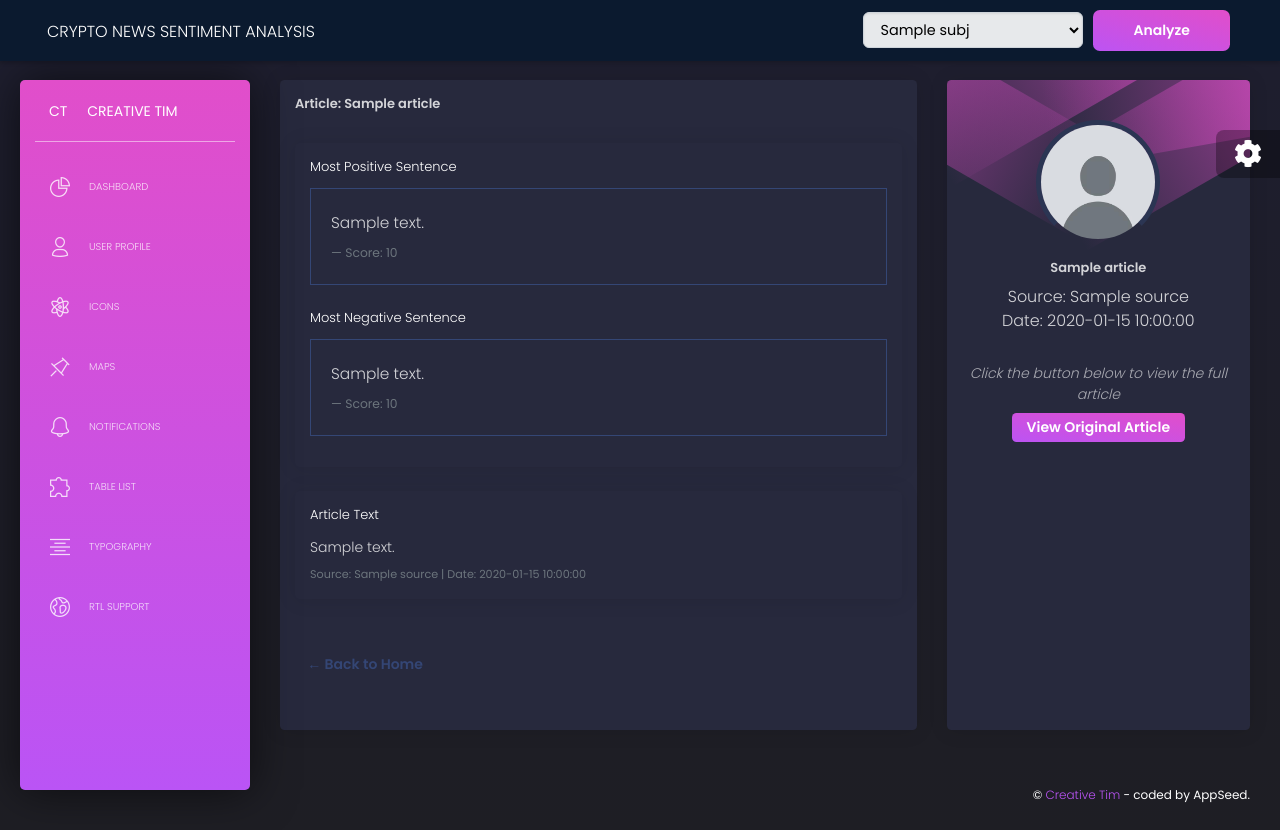
After one commit to hongming03/INF1002, a Flask app: template src/templates/article_sentiment.html in a window 1280 px wide. The commit adds this page. Run offline with Flask 3, Linux system fonts and the light colour scheme; the template is opened without the code that fills it: most values are stand-ins (such as "Sample title", 1, 10 or a date in 2020); some libraries are stand-ins or nearby versions.

Commit message:
using Crypto dataset

```diff
--- a/src/app.py
+++ b/src/app.py
@@ -1,84 +1,93 @@
 import pandas as pd
 from flask import Flask, render_template, request
-from data_loader import ReviewData
+from data_loader import CryptoNewsData
 import os
 import sys
 from sentiment_analysis import analyze_sentences
 from chart_generator import generate_sentiment_bar_chart
+from urllib.parse import unquote
 
 from analyzer import SentimentAnalyzer
 
 app = Flask(__name__)
 
-# review_data is the dataset + sentiment in a pandas DataFrame
-review_data = ReviewData()
+# crypto_data is the dataset + sentiment in a pandas DataFrame
+crypto_data = CryptoNewsData()
 
 @app.route("/")
 def home():
-    product_ids = review_data.get_product_ids()
-    return render_template("index.html", product_ids=product_ids)
+    subjects = crypto_data.get_subjects()
+    return render_template("index.html", subjects=subjects)
 
-@app.route("/product/<pid>")
-def product(pid):
-    avg_score, product_reviews = review_data.get_reviews_by_product(pid)
+@app.route("/subject/<subj>")
+def subject(subj):
+    avg_score, subject_news = crypto_data.get_news_by_subject(subj)
 
-    positive = len(product_reviews[product_reviews["SentimentScore"] > 0])
-    neutral = len(product_reviews[product_reviews["SentimentScore"] == 0])
-    negative = len(product_reviews[product_reviews["SentimentScore"] < 0])
+    positive = len(subject_news[subject_news["SentimentScore"] > 0])
+    neutral = len(subject_news[subject_news["SentimentScore"] == 0])
+    negative = len(subject_news[subject_news["SentimentScore"] < 0])
 
-    # Find most positive and most negative review
-    most_positive = product_reviews.loc[product_reviews["SentimentScore"].idxmax()]
-    most_negative = product_reviews.loc[product_reviews["SentimentScore"].idxmin()]
+    # Find most positive and most negative article
+    most_positive = subject_news.loc[subject_news["SentimentScore"].idxmax()]
+    most_negative = subject_news.loc[subject_news["SentimentScore"].idxmin()]
 
     sentiment_summary = {
-    "average_score": round(avg_score, 2),
-    "positive": positive,
-    "neutral": neutral,
-    "negative": negative,
-    "most_positive": {
-        "Text": most_positive["Text"],
-        "SentimentScore": most_positive["SentimentScore"]
-    },
-    "most_negative": {
-        "Text": most_negative["Text"],
-        "SentimentScore": most_negative["SentimentScore"]
-    }
+        "average_score": round(avg_score, 2),
+        "positive": positive,
+        "neutral": neutral,
+        "negative": negative,
+        "most_positive": {
+            "text": most_positive["text"],
+            "SentimentScore": most_positive["SentimentScore"]
+        },
+        "most_negative": {
+            "text": most_negative["text"],
+            "SentimentScore": most_negative["SentimentScore"]
+        }
     }
 
-    reviews = product_reviews.to_dict(orient="records")
-    chart_filename = generate_sentiment_bar_chart(positive, neutral, negative, f"{pid}_sentiment_chart.png")
+    articles = subject_news.to_dict(orient="records")
+    chart_filename = generate_sentiment_bar_chart(
+        positive, neutral, negative, f"{subj}_sentiment_chart.png"
+    )
 
-    product_ids = review_data.get_product_ids()
+    subjects = crypto_data.get_subjects()
 
     return render_template(
         "index.html",
-        product_id=pid,
+        subject=subj,
         sentiment_summary=sentiment_summary,
-        reviews=reviews,
+        articles=articles,
         chart_filename=chart_filename,
-        product_ids=product_ids
+        subjects=subjects
     )
 
-@app.route("/user_reviews/<profilename>")
-def user_review(profilename):
 
-    product_ids = review_data.get_product_ids()
+@app.route("/article/<path:url_encoded>")
+def article_sentiment(url_encoded):
+    # Decode URL
+    url = unquote(url_encoded)
 
-    if review_data.reviews is None:
-        review_data.load_data()
+    if crypto_data.news is None:
+        crypto_data.load_data()
+
+    # Get the article row
+    article_df = crypto_data.news[crypto_data.news["url"] == url]
+    if article_df.empty:
+        return "Article not found", 404
+
+    article = article_df.iloc[0]
 
     analyzer = SentimentAnalyzer()
-    user_reviews_df = review_data.get_reviews_by_user(profilename)
-    reviews = user_reviews_df.to_dict(orient="records")
+    analysis = analyze_sentences([article["text"]], analyzer)
 
-    analysis = analyze_sentences(user_reviews_df["Text"].tolist(), analyzer)
+    subjects = crypto_data.get_subjects()
 
     return render_template(
-        "user_reviews.html",
-        profilename=profilename,
-        reviews=reviews,
-        **analysis,
-        product_ids=product_ids
+        "article_sentiment.html",
+        article=article,
+        subjects=subjects,
+        **analysis
     )
 
 
--- /dev/null
+++ b/src/templates/article_sentiment.html
@@ -0,0 +1,78 @@
+{% extends "layouts/base.html" %}
+
+{% block title %} Article {% endblock %}
+
+{% block content %}
+
+<div class="content">
+  <div class="row">
+    <!-- Main Article Content -->
+    <div class="col-md-8">
+      <div class="card h-100">
+        <div class="card-header">
+          <h5 class="title">Article: {{ article.title }}</h5>
+        </div>
+
+        <div class="card-body">
+          <!-- Sentiment Analysis -->
+          <div class="card mb-4">
+            <div class="card-body">
+              <h5 class="card-title">Most Positive Sentence</h5>
+              <blockquote class="blockquote text-success">
+                <p>{{ most_positive.text }}</p>
+                <footer class="blockquote-footer">Score: {{ most_positive.score }}</footer>
+              </blockquote>
+
+              <h5 class="card-title mt-4">Most Negative Sentence</h5>
+              <blockquote class="blockquote text-danger">
+                <p>{{ most_negative.text }}</p>
+                <footer class="blockquote-footer">Score: {{ most_negative.score }}</footer>
+              </blockquote>
+            </div>
+          </div>
+
+          <div class="card mb-4">
+            <div class="card-body">
+              <h5 class="card-title">Article Text</h5>
+              <p>{{ article.text }}</p>
+              <small class="text-muted">Source: {{ article.source }} | Date: {{ article.date }}</small>
+            </div>
+          </div>
+
+          <a href="/" class="btn btn-link mt-4">← Back to Home</a>
+        </div>
+      </div>
+    </div>
+
+    <!-- Side Card -->
+    <div class="col-md-4">
+      <div class="card card-user h-100">
+        <div class="card-body">
+          <p class="card-text">
+            <div class="author text-center">
+              <div class="block block-one"></div>
+              <div class="block block-two"></div>
+              <div class="block block-three"></div>
+              <div class="block block-four"></div>
+              <a href="javascript:void(0)">
+                <img class="avatar" src="{{ url_for('static', filename='img/emilyz.jpg') }}" alt="...">
+                <h5 class="title">{{ article.subject }}</h5>
+              </a>
+              <p class="description">
+                Source: {{ article.source }}<br>
+                Date: {{ article.date }}
+              </p>
+            </div>
+          </p>
+          <div class="card-description text-center">
+            <em>Click the button below to view the full article</em>
+            <br>
+            <a href="{{ article.url }}" target="_blank" class="btn btn-primary btn-sm mt-2">View Original Article</a>
+          </div>
+        </div>
+      </div>
+    </div>
+  </div>
+</div>
+
+{% endblock content %}
--- a/src/templates/includes/navigation.html
+++ b/src/templates/includes/navigation.html
@@ -1,4 +1,4 @@
-<!-- Clean Navbar with JS-based Product Selector -->
+<!-- Clean Navbar with JS-based Subject Selector -->
 <nav class="navbar navbar-expand-lg fixed-top" style="
   background-color: #0b1a2f;
   color: white;
@@ -8,11 +8,11 @@
 
   <div class="container-fluid">
     <div class="navbar-wrapper">
-      <a class="navbar-brand" href="#">Amazon Sentiment Analysis</a>
+      <a class="navbar-brand" href="#">Crypto News Sentiment Analysis</a>
     </div>
     <div class="collapse navbar-collapse justify-content-end" id="navigation">
-      <form class="d-flex align-items-center" onsubmit="goToProductFromNavbar(); return false;" style="margin-bottom: 0;">
-        <select id="navbarProductSelect" class="form-select me-2" style="
+      <form class="d-flex align-items-center" onsubmit="goToSubjectFromNavbar(); return false;" style="margin-bottom: 0;">
+        <select id="navbarSubjectSelect" class="form-select me-2" style="
             width: 220px;
             padding: 6px 12px;
             border-radius: 0.375rem;
@@ -21,8 +21,8 @@
             font-size: 0.9rem;
             box-shadow: inset 0 1px 2px rgba(0,0,0,0.075);
             ">
-        {% for pid in product_ids %}
-        <option value="{{ pid }}">{{ pid }}</option>
+        {% for subj in subjects %}
+        <option value="{{ subj }}">{{ subj }}</option>
         {% endfor %}
         </select>
 
@@ -33,8 +33,8 @@
 </nav>
 
 <script>
-  function goToProductFromNavbar() {
-    const pid = document.getElementById("navbarProductSelect").value;
-    window.location.href = `/product/${pid}`;
+  function goToSubjectFromNavbar() {
+    const subj = document.getElementById("navbarSubjectSelect").value;
+    window.location.href = `/subject/${subj}`;
   }
 </script>
```
Also changed, not shown: data/cryptonews_less.csv (added, +30 -0 lines), src/data_loader.py (+25 -23 lines), src/templates/index.html (+21 -13 lines), src/templates/user_reviews.html (deleted, +0 -104 lines), src/static/img/matplotlib/B00813GRG4_sentiment_chart.png (added), src/static/img/matplotlib/bitcoin_sentiment_chart.png (added), src/static/img/matplotlib/blockchain_sentiment_chart.png (added), src/static/img/matplotlib/ethereum_sentiment_chart.png (added), src/static/img/matplotlib/nft_sentiment_chart.png (added), 1 other file.
